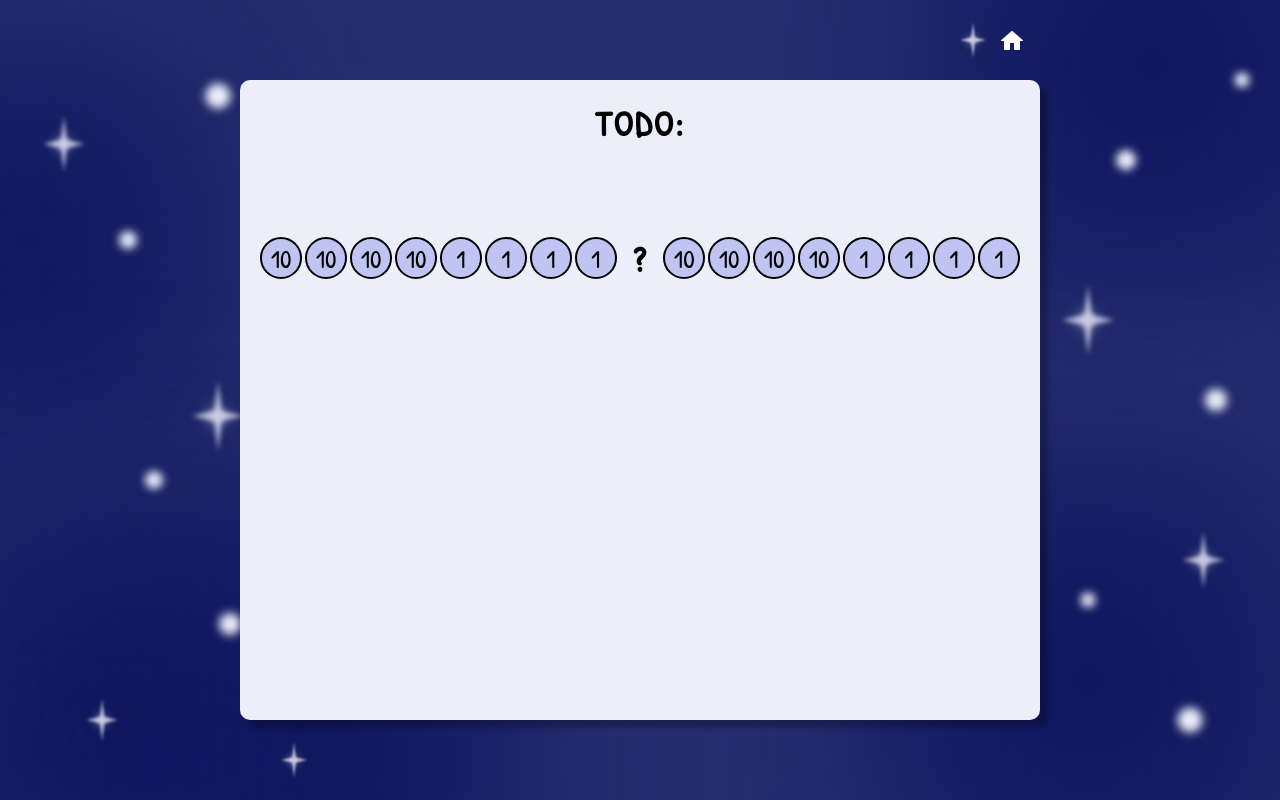
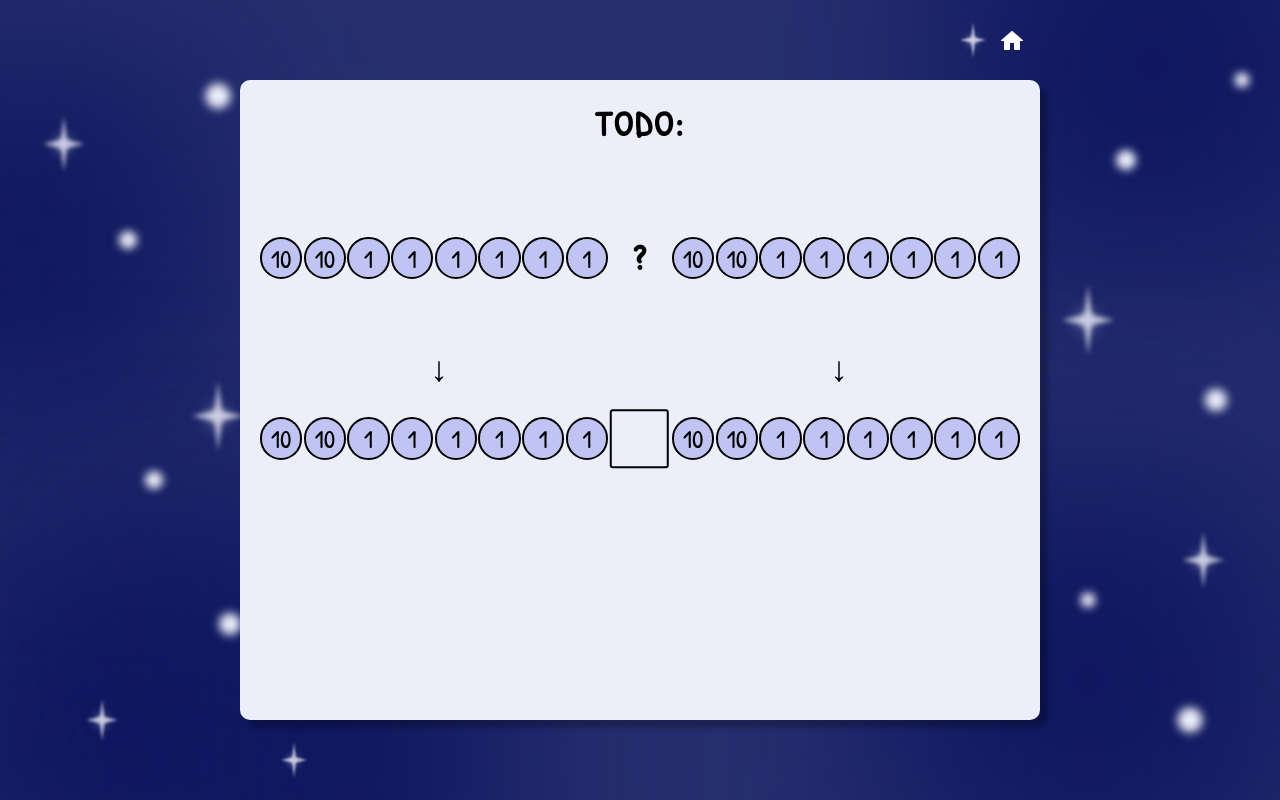
Before and after one commit to jara1008/Bachelor-Thesis, a React (Create React App) app in the folder thesis/: page /activityThree in a window 1280 px wide. Built offline with nearby package versions, Linux system fonts and the light colour scheme.

Commit message:
activtiyThree updated

```diff
--- a/thesis/src/components/activityThree.css
+++ b/thesis/src/components/activityThree.css
@@ -44,7 +44,7 @@ body, html {
     letter-spacing: 2px;
 }
 
-.text-wrapper-questionmark {
+.text-wrapper-abs {
     font-family: 'Patrick Hand', sans-serif;
     display: flex;
     justify-content: center;
@@ -53,22 +53,23 @@ body, html {
     font-weight: bold;
     letter-spacing: 2px;
     position: absolute;
-    left: 50%;
-    transform: translate(-50%);
+    left: var(--left, 50%);
+    top: var(--top, 50%);
+    transform: translate(-50%, -50%);
 }
 
 .coin-row {
-    top: 15%;
+    top: var(--top, 15%);
     position: relative;
     display: flex;
     justify-content: space-between;
     width: 100%;
 }
 
-.left-coins, .right-coins {
+.coin-stack {
     display: flex;
     justify-content: space-between;
-    gap: 0.2vw;
+    gap: 0.1vw;
 }
 
 .coin {
@@ -103,6 +104,25 @@ body, html {
   cursor: pointer;
 }
 
+.info-input {
+    width: 4vw;
+    height: 3vw;
+    text-align: center;
+    margin-left: 2vw;
+    margin-right: 2vw;
+    border-radius: 5%;
+    background-color: #eceefa;
+    border: 2px solid #000000;
+
+    font-size: 10vh;
+    font-family: 'Patrick Hand', sans-serif;
+    color: #000000;
+    position: absolute;
+    left: 50%;
+    top: 50%;
+    transform: translate(-95%, -50%);
+  }
+
 .correctness-label-correct {
   font-family: 'Patrick Hand', sans-serif;
   font-size: 2.5vw;
--- a/thesis/src/components/activityThree.jsx
+++ b/thesis/src/components/activityThree.jsx
@@ -7,10 +7,32 @@ import congratulation_icon from '../images/congratulation_icon.png';
 
 function ActivityThree() {
     const [roundCount, setRoundCount] = useState(1);
-    const [leftCoinsTen, setLeftCoinsTen] = useState(Math.floor(Math.random() * 4) + 1);
-    const [leftCoinsOne, setLeftCoinsOne] = useState(Math.floor(Math.random() * 4) + 1);
-    const [rightCoinsTen, setRightCoinsTen] = useState(Math.floor(Math.random() * 4) + 1);
-    const [rightCoinsOne, setRightCoinsOne] = useState(Math.floor(Math.random() * 4) + 1);
+    const [leftCoinsTen, setLeftCoinsTen] = useState(Math.floor(Math.random() * 2) + 1);
+    const [leftCoinsOne, setLeftCoinsOne] = useState(Math.floor(Math.random() * 6) + 1);
+    const [rightCoinsTen, setRightCoinsTen] = useState(Math.floor(Math.random() * 2) + 1);
+    const [rightCoinsOne, setRightCoinsOne] = useState(Math.floor(Math.random() * 6) + 1);
+
+    function CoinRow({ coinsTen, coinsOne, type }) {
+        return (
+            <div className="coin-stack">
+                {Array.from({ length: coinsTen }, (_, i) => (
+                    <div key={`ten-${i}`} className={`coin ${type}-coin`}
+                    onClick={() => handleCoinClick(type)}>10</div>
+                ))}
+                {Array.from({ length: coinsOne }, (_, i) => (
+                    <div key={`one-${i}`} className={`coin ${type}-coin`}
+                    onClick={() => handleCoinClick(type)}>1</div>
+                ))}
+            </div>
+        );
+    }
+
+    function handleCoinClick(type) {
+        if (type === 'lower') {
+            return;
+        }
+        //add logic to make coins dis- and reappear upon clicking on the upper coin
+    }
 
     if (roundCount >= 5) {
         // Message that the game is completed
@@ -43,23 +65,16 @@ function ActivityThree() {
                 </Link>
                 <span className='text-wrapper'>TODO:</span>
                 <div className="coin-row">
-                    <div className="left-coins">
-                        {Array.from({ length: leftCoinsTen }, (_, i) => (
-                            <div key={i} className='coin'>10</div>
-                        ))}
-                        {Array.from({ length: leftCoinsOne }, (_, i) => (
-                            <div key={i} className='coin'>1</div>
-                        ))}
-                    </div>
-                    <span className='text-wrapper-questionmark'>?</span>
-                    <div className="right-coins">
-                        {Array.from({ length: rightCoinsTen }, (_, i) => (
-                            <div key={i} className='coin'>10</div>
-                        ))}
-                        {Array.from({ length: rightCoinsOne }, (_, i) => (
-                            <div key={i} className='coin'>1</div>
-                        ))}
-                    </div>
+                    <CoinRow coinsTen={leftCoinsTen} coinsOne={leftCoinsOne} type='upper' />
+                    <span className='text-wrapper-abs' style={{ '--left': '50%' }}>?</span>
+                    <CoinRow coinsTen={rightCoinsTen} coinsOne={rightCoinsOne} type='upper' />
+                </div>
+                <span className='text-wrapper-abs' style={{ '--top': '45%', '--left': '25%' }}>↓</span>
+                <span className='text-wrapper-abs' style={{ '--top': '45%', '--left': '75%' }}>↓</span>
+                <div className="coin-row" style={{ '--top': '38%' }}>
+                    <CoinRow coinsTen={leftCoinsTen} coinsOne={leftCoinsOne} type='lower' />
+                    <input className='info-input'></input>
+                    <CoinRow coinsTen={rightCoinsTen} coinsOne={rightCoinsOne} type='lower' />
                 </div>
             </div>
         </div>
```
